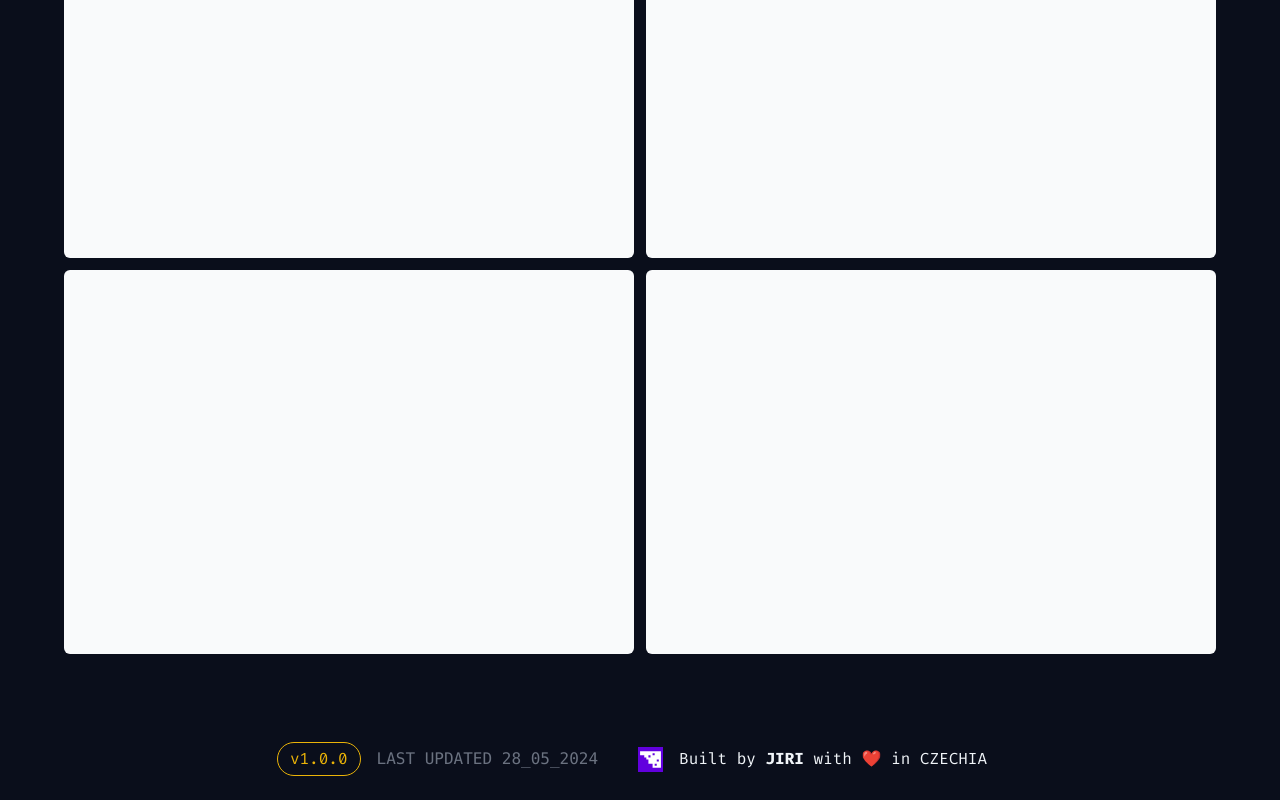
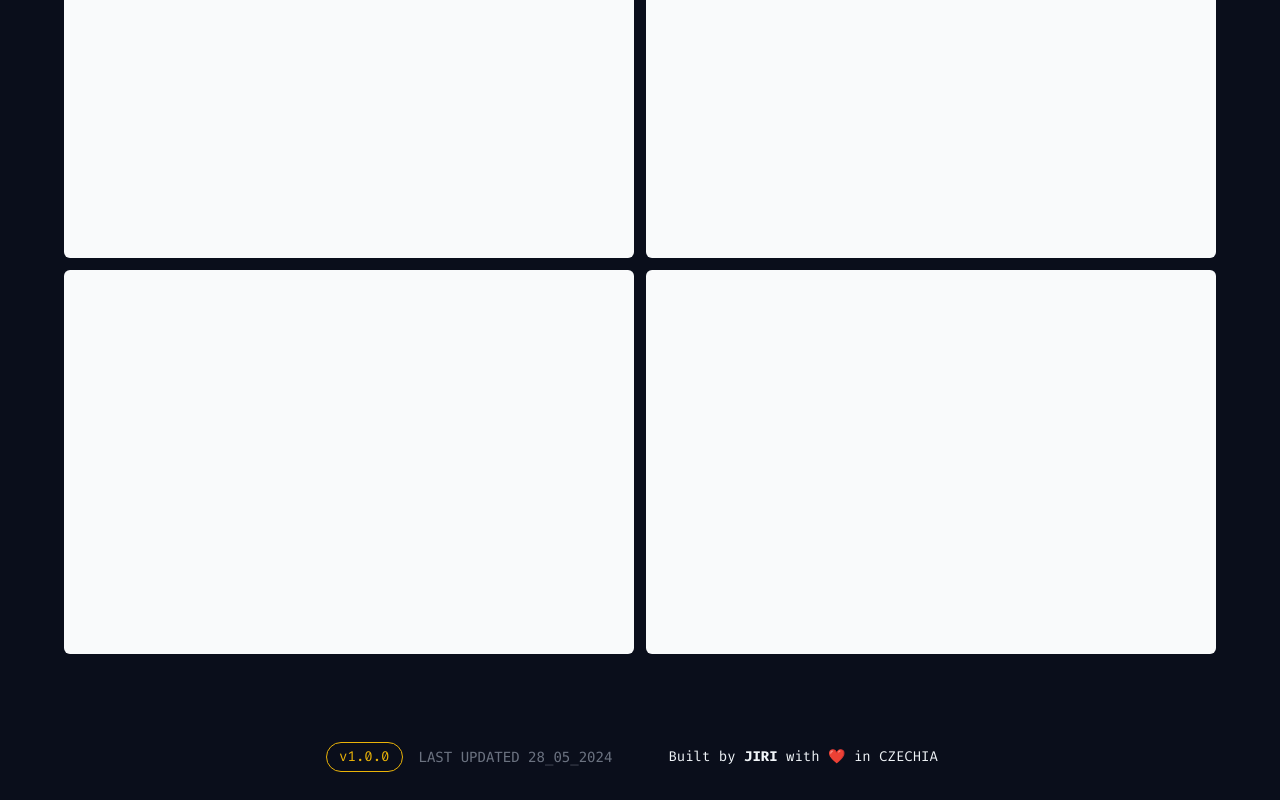
Before and after one commit to skokann/Portfolio-website, a Next.js app: page / in a window 1280 px wide. Shown: the part 1274-2074 px from the top of the page. Built offline with nearby package versions, Linux system fonts and the light colour scheme.

Commit message:
fixed footer

```diff
--- a/src/app/components/footer/Footer.tsx
+++ b/src/app/components/footer/Footer.tsx
@@ -5,11 +5,8 @@ export default function Footer() {
 
 
   return (
-    <main className='py-2 flex flex-row-reverse gap-10 '>
+    <main className='py-2 flex text-[7px] md:text-sm flex-row-reverse gap-10 '>
          <div className=' flex justify-center  items-center relative'>
-      <div className='flex gap-2 ml-auto'>
-        <Image src="/logo.svg" alt="footer" width="25" height="25" />
-      </div>
       <p className='px-4 text-center'>
         Built by <span className='font-black'>JIRI</span> with <span className="animate-pulse">❤️</span> in CZECHIA
       </p>
```
